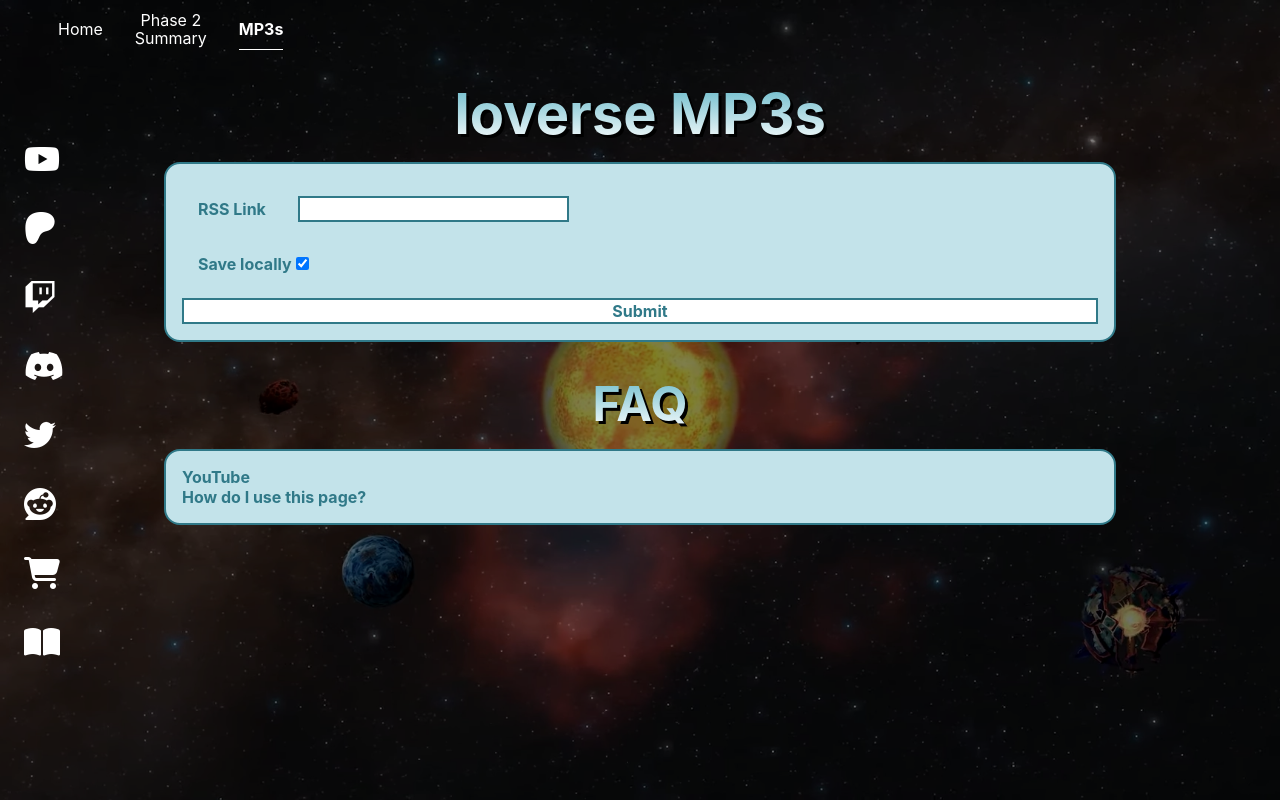
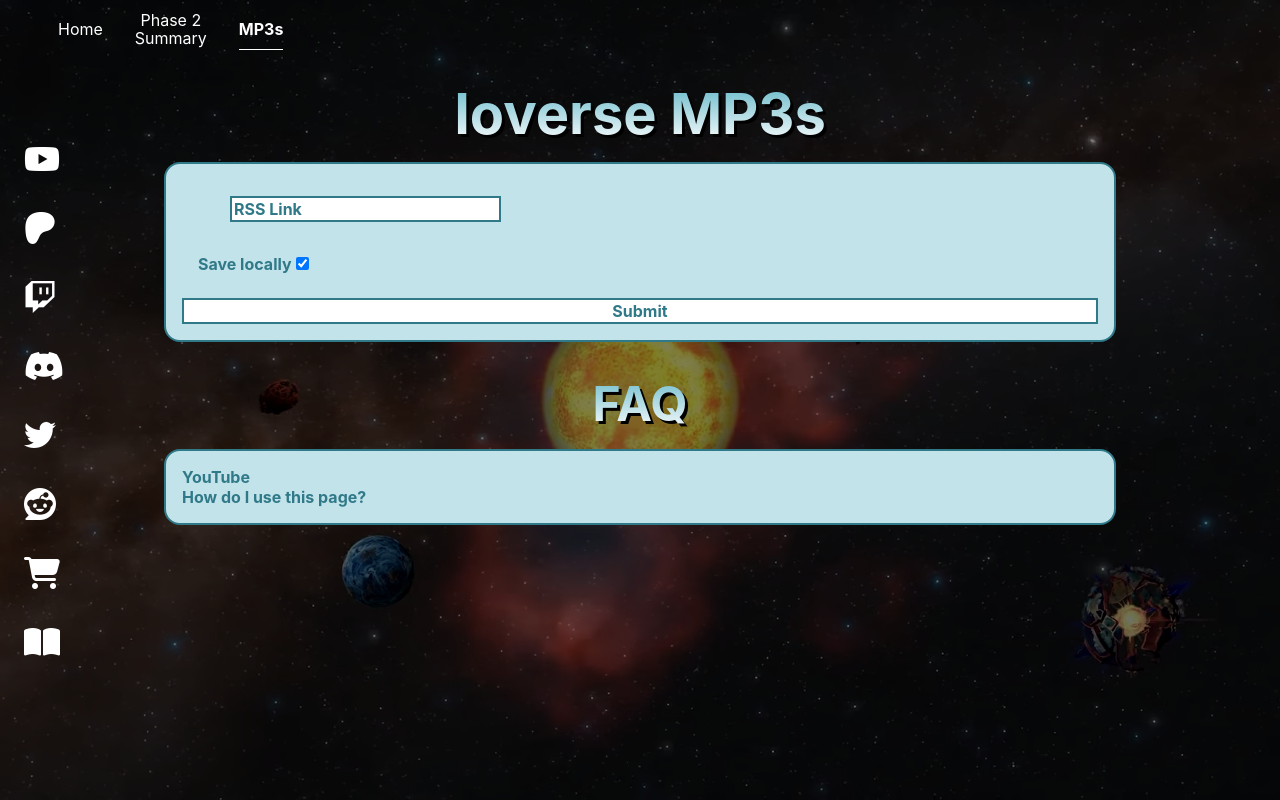
Before and after one commit to jrthayer/WorldOfIo.info, a React (Create React App) app: page /rss in a window 1280 px wide. Built offline with nearby package versions, Linux system fonts and the light colour scheme.

Commit message:
Add error checking to form
+now checks for inactive patreon membership.

```diff
--- a/src/pages/rss/layout/form/form.jsx
+++ b/src/pages/rss/layout/form/form.jsx
@@ -34,7 +34,6 @@ function Form(props) {
             >
                 <form onSubmit={handleSubmit}>
                     <div className={styles.inputContainer}>
-                        <label className={styles.localLabel}>RSS Link</label>
                         <input
                             type="text"
                             value={inputValue}
@@ -42,6 +41,7 @@ function Form(props) {
                                 setInputValue(event.target.value)
                             }
                             className={styles.keyInput}
+                            placeholder="RSS Link"
                         />
                     </div>
 
--- a/src/pages/rss/layout/form/form.module.scss
+++ b/src/pages/rss/layout/form/form.module.scss
@@ -12,6 +12,10 @@
         color: var(--color-primary-dark);
         border: solid 2px;
         outline-color: inherit;
+    }
+
+    input::placeholder {
+        color: var(--color-primary-dark);
     }
 
     input:focus {
--- a/src/pages/rss/rss.js
+++ b/src/pages/rss/rss.js
@@ -56,10 +56,18 @@ function Rss() {
 
         axios(`https://cors-proxy-gules.vercel.app/api/patreon?url=${key}`)
             .then((response) => {
+                console.log(response.data);
                 // prettier-ignore
                 if (!response.data.hasOwnProperty("title") || response.data.title !== "IOverse RSS Feed") {
                     // prettier-ignore
-                    setErrorMessage("Invalid RSS link! Please make sure your subscription is active!");
+                    setErrorMessage("Invalid RSS link!");
+                    setValidKey(false);
+                    return;
+                }
+
+                if (response.data.items.length === 0) {
+                    // prettier-ignore
+                    setErrorMessage("Your membership is no longer active. Please restart your patreon membership to get access to the MP3s");
                     setValidKey(false);
                     return;
                 }
```
